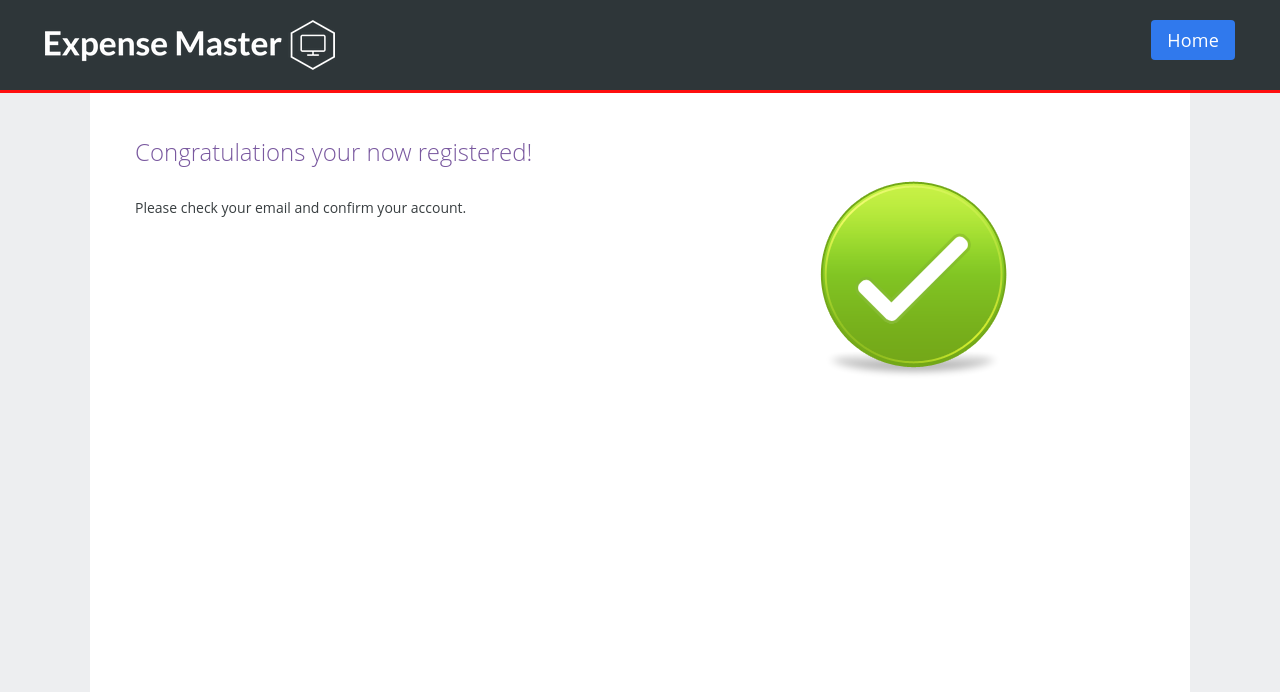
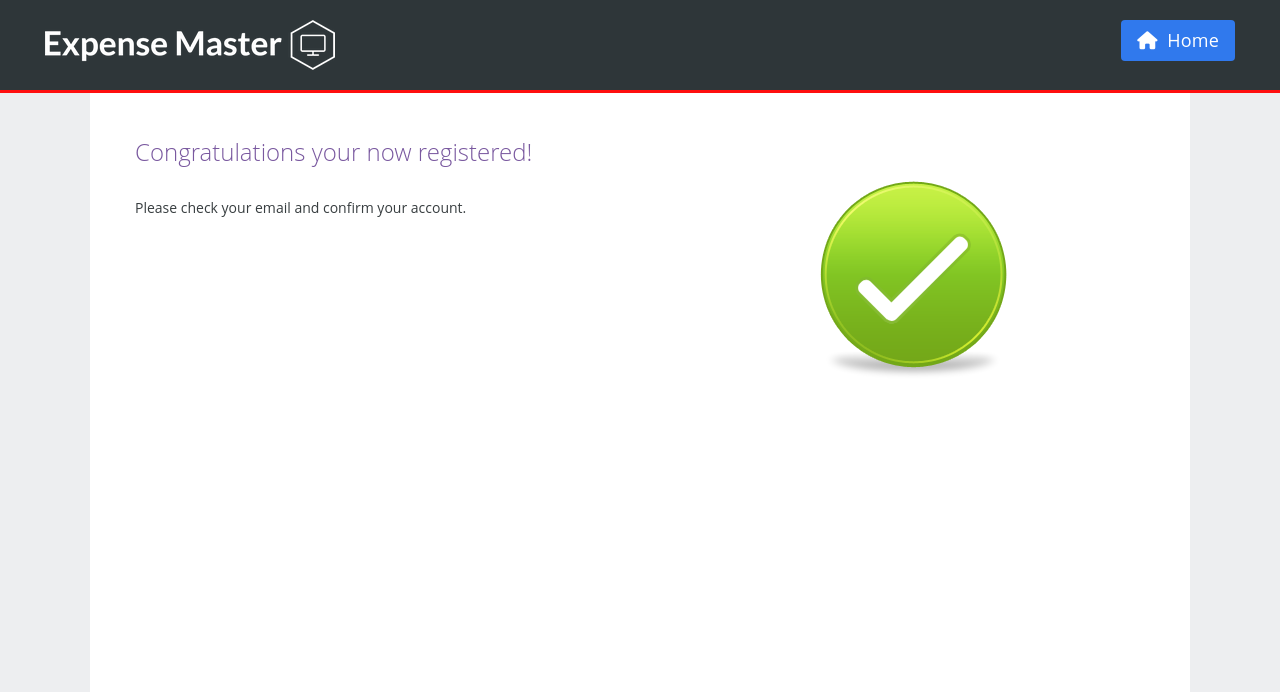
Before and after one commit to smweathe/CSE-CIT-480_Expense_Project, a PHP site: page /ExpenseMaster/confirm.php in a window 1280 px wide. Shown: the top 692 px of the page. Run offline with PHP 8.4, Linux system fonts and the light colour scheme; some libraries are stand-ins or nearby versions.

Commit message:
Update confirm.php

```diff
--- a/confirm.php
+++ b/confirm.php
@@ -1,10 +1,10 @@
-
 <!DOCTYPE html>
 <html>
   <head>
     <meta content="text/html; charset=utf-8" http-equiv="Content-type" />
     <title>Expense Master | Sign up</title>
     <link href="style.css" rel="stylesheet" />
+    <link rel="stylesheet" href="https://use.fontawesome.com/44ff956945.css">
 	<!-- Favorite Icon -->
 	<link rel="shortcut icon" href="./images/icon.png" type="image/x-icon" />
     <meta content="width=device-width, initial-scale=1" name="viewport" />
@@ -20,7 +20,7 @@
 			<!-- Login Redirect to a page at #
 			<a class="btn btn-sm btn-alt" href="#">Log in</a>
 			 Logout Redirect to a page at # -->
-			<a class="btn btn-sm btn-alt" href="./index.php">Home</a>
+			<a class="btn btn-sm btn-alt" href="./index.php"><i class="fa fa-home" aria-hidden="true"></i>&nbsp; Home</a>
         </div>
       </div>
       <div class="signup-content">
```
